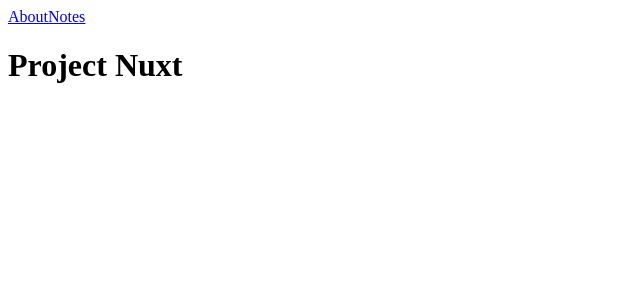
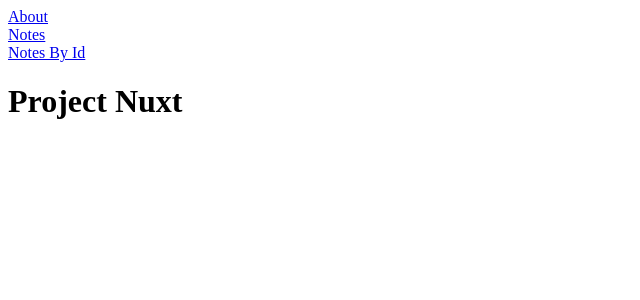
Before and after one commit to Nimira43/Libra, a Nuxt app: page / in a window 1280 px wide. Shown: the top 300 px of the page, without its empty margins (0-640 px from the left). Built offline with nearby package versions, Linux system fonts and the light colour scheme.

Commit message:
Dynamically linking to a specific note by ID (123)

```diff
--- a/pages/index.vue
+++ b/pages/index.vue
@@ -1,6 +1,9 @@
 <template>
   <nuxt-link to="/about">About</nuxt-link>
-  <nuxt-link to="/notes" target="_blank">Notes</nuxt-link>
+  <br>
+  <nuxt-link to="/notes">Notes</nuxt-link>
+  <br>
+  <nuxt-link :to="`/notes/123`">Notes By Id</nuxt-link>
   <h1>Project Nuxt</h1>
 </template>
 
```
